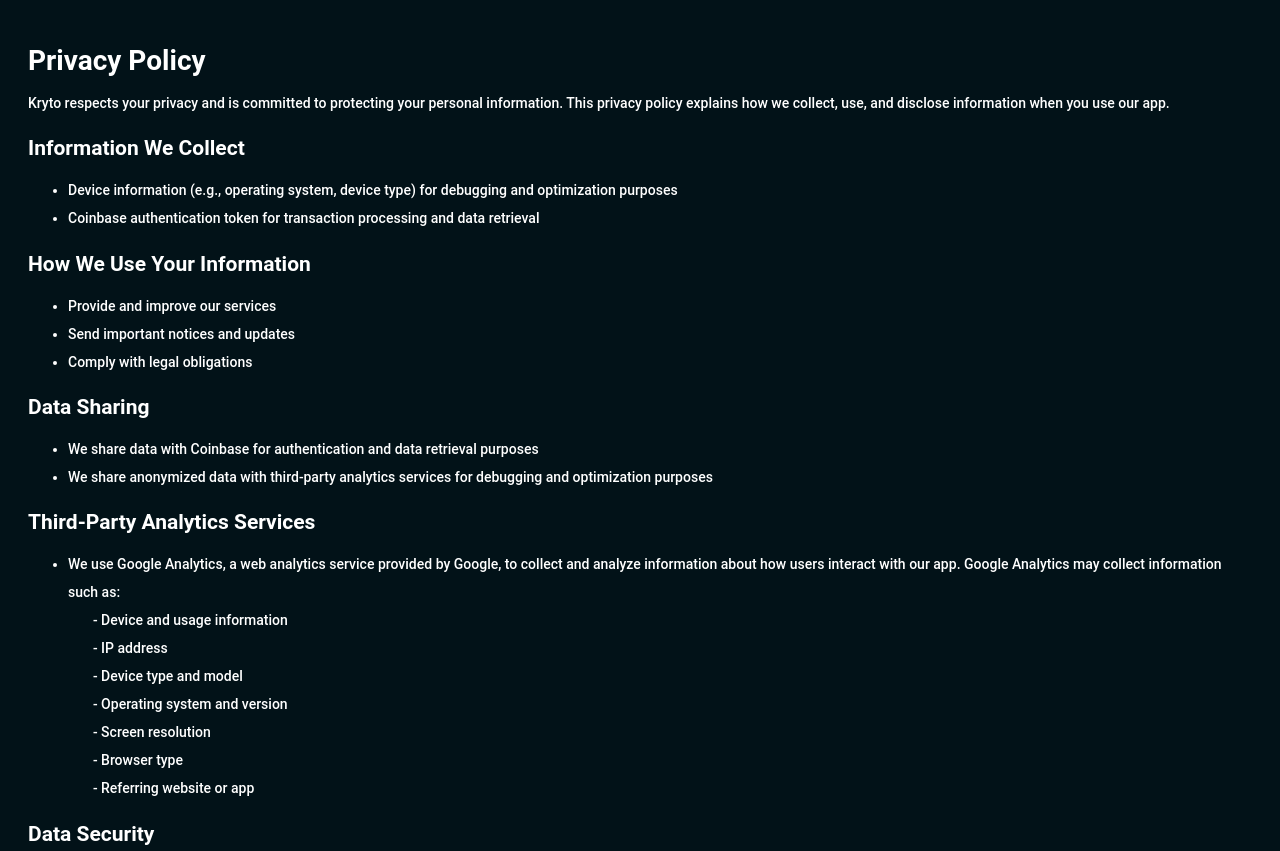
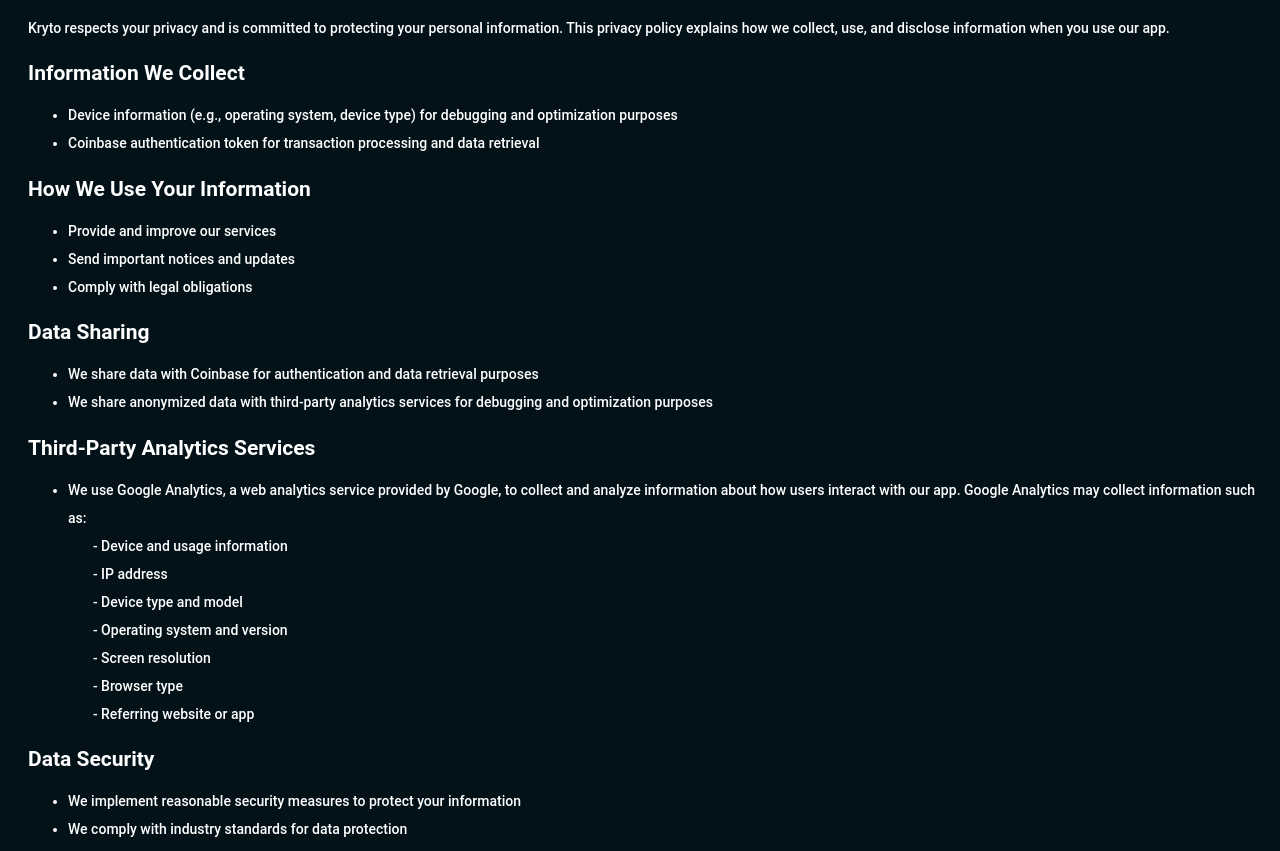
Before and after one commit to vkode-dev/vkode-dev.github.io, a plain HTML site: page privacy/index.html in a window 1280 px wide. Shown: the top 851 px of the page. Drawn offline with Linux system fonts and the light colour scheme.

Commit message:
Update index.html

```diff
--- a/privacy/index.html
+++ b/privacy/index.html
@@ -3,7 +3,7 @@
 
 <head>
     <meta charset="UTF-8">
-    <meta name="viewport" content="width=device-width, initial-scale=1"/>
+    <meta name="viewport" content="width=device-width, initial-scale=1" />
     <style>
         body {
             background-color: #021218;
@@ -12,7 +12,7 @@
             font-size: .875rem;
             line-height: 2em;
             font-weight: 500;
-            padding: 20px;
+            padding-left: 20px;
         }
 
         h1,
@@ -35,7 +35,6 @@
 </head>
 
 <body>
-    <h1>Privacy Policy</h1>
     <p>Kryto respects your privacy and is committed to protecting your personal information. This privacy policy
         explains how we collect, use, and disclose information when you use our app.</p>
     <h2>Information We Collect</h2>
```
